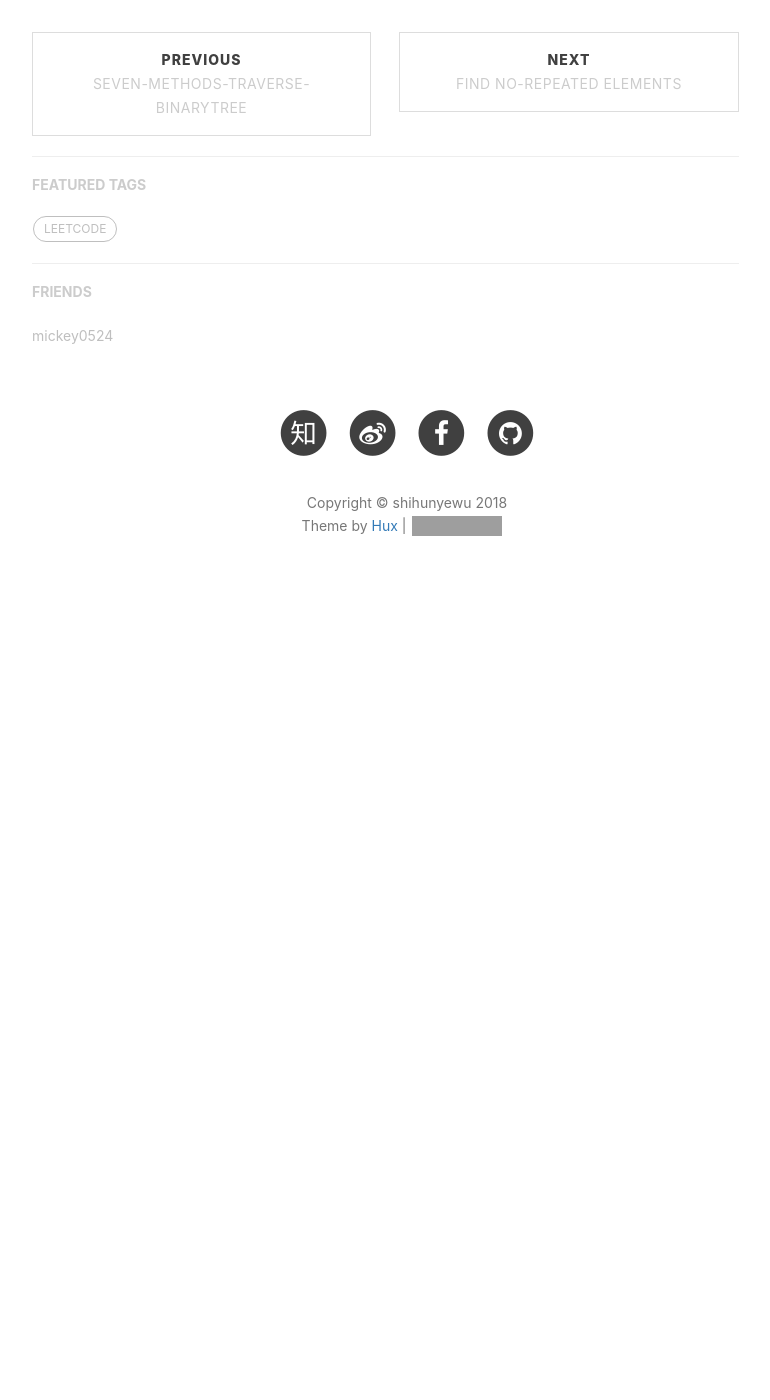
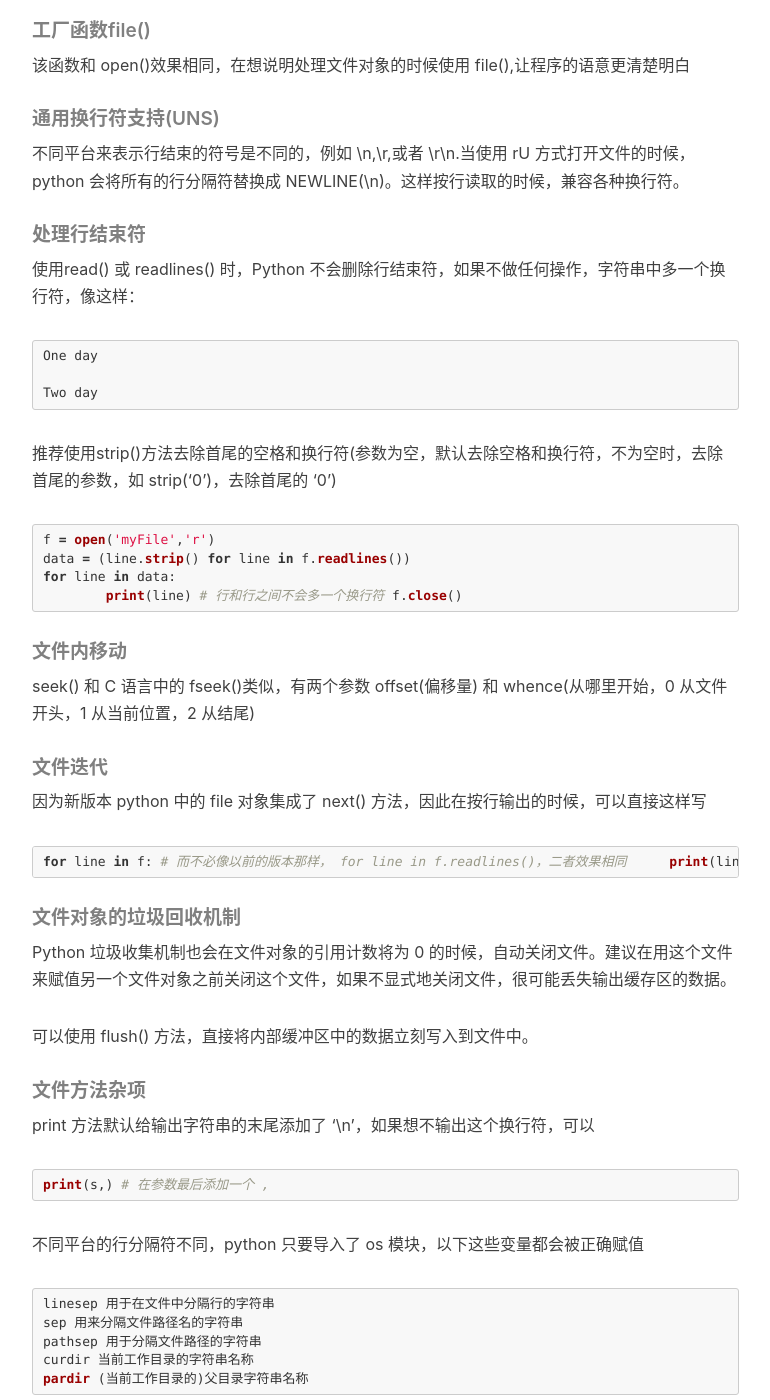
Before and after one commit to shihunyewu/shihunyewu.github.io, a Jekyll site: the page built from _posts/2018-04-03-Python-note.md, in a window 1280 px wide and 1400 px high, scrolled down 14795 px. Shown: the whole window, without its empty margins (233-1003 px from the left). Built offline with Jekyll 4.4.1, drawn with Linux system fonts in a browser that asks for light colours; nearby versions of some CDN libraries; comment, search, counter and statistics services are not loaded; before the commit the page ends 15425 px from its top, so only the background shows below that; some of the changed text lies outside the part shown; grey boxes are pictures that could not be loaded.

Commit message:
python 第九章

````diff
--- a/_posts/2018-04-03-Python-note.md
+++ b/_posts/2018-04-03-Python-note.md
@@ -680,3 +680,113 @@ iter(func,sentinel),用类来创建迭代器，重复调用func，直到迭代
 
 
 ### 第九章 文件和输入输出
+
+##### 工厂函数file()
+
+该函数和 open()效果相同，在想说明处理文件对象的时候使用 file(),让程序的语意更清楚明白
+
+##### 通用换行符支持(UNS)
+
+不同平台来表示行结束的符号是不同的，例如 \n,\r,或者 \r\n.当使用 rU 方式打开文件的时候，python 会将所有的行分隔符替换成 NEWLINE(\n)。这样按行读取的时候，兼容各种换行符。
+
+##### 处理行结束符
+
+使用read() 或 readlines() 时，Python 不会删除行结束符，如果不做任何操作，字符串中多一个换行符，像这样：
+```python
+One day
+
+Two day
+```
+推荐使用strip()方法去除首尾的空格和换行符(参数为空，默认去除空格和换行符，不为空时，去除首尾的参数，如 strip('0')，去除首尾的 '0')
+
+```python
+f = open('myFile','r')
+data = (line.strip() for line in f.readlines())
+for line in data:
+	print(line) # 行和行之间不会多一个换行符
+f.close()
+```
+
+##### 文件内移动
+
+seek() 和 C 语言中的 fseek()类似，有两个参数 offset(偏移量) 和 whence(从哪里开始，0 从文件开头，1 从当前位置，2 从结尾)
+
+##### 文件迭代
+
+因为新版本 python 中的 file 对象集成了 next() 方法，因此在按行输出的时候，可以直接这样写
+
+```python
+for line in f: # 而不必像以前的版本那样， for line in f.readlines()，二者效果相同
+	print(line.strip())
+```
+
+##### 文件对象的垃圾回收机制
+
+Python 垃圾收集机制也会在文件对象的引用计数将为 0 的时候，自动关闭文件。建议在用这个文件来赋值另一个文件对象之前关闭这个文件，如果不显式地关闭文件，很可能丢失输出缓存区的数据。
+
+可以使用 flush() 方法，直接将内部缓冲区中的数据立刻写入到文件中。
+
+##### 文件方法杂项
+
+print 方法默认给输出字符串的末尾添加了 '\\n'，如果想不输出这个换行符，可以
+```python
+print(s,) # 在参数最后添加一个 ,
+```
+
+不同平台的行分隔符不同，python 只要导入了 os 模块，以下这些变量都会被正确赋值
+
+```python
+linesep 用于在文件中分隔行的字符串
+sep 用来分隔文件路径名的字符串
+pathsep 用于分隔文件路径的字符串
+curdir 当前工作目录的字符串名称
+pardir (当前工作目录的)父目录字符串名称
+```
+
+##### truncate([size]) 截断文件
+
+默认从当前截断，输入 size 之后，将文件的前 size 部分截断，即删除 size 之后的部分
+
+##### 标准文件
+
+通过 sys模块 来访问三个标准文件 sys.stdin（标准输入，一般是键盘）,sys.stdout（标准输出，一般为到显示器的缓冲输出） 和 sys.stderr（标准错误，到屏幕的非缓冲输出），print 语句通常输出到 sys.stdout,raw_input() 通常输入到 sys.stdin。
+
+？？需要自己处理好换行符。。。
+
+##### 从 shell 中接收参数
+
+sys.argv，接收参数数组，python 中不设置 sys.argc （即参数个数）
+
+##### 文件系统
+
+有时候会使用 python 来管理一下文件，这时候会用到 os 这个模块的函数。
+
+* remove()/unlink 删除文件
+* rename() 重命名
+* walk() 找到目录树下的所有文件名，相当于递归遍历
+* chdir() 改变工作目录
+* listdir() 列出指定目录下的文件
+* getcwd()  返回当前工作目录
+* mkdir()/mkdirs()  创建目录/创建多层目录
+* rmdir() / removedirs() 删除目录/删除多层目录，只对空目录有效，当目录不为空时，采用 shutil.rmtree()来删除，或者配合 walk() 来删除，效果相同。
+
+os.path 模块中的路径访问函数
+
+* basename() 去掉目录路径，返回文件名，做爬虫时，用过
+* dirname() 去掉文件名，返回目录路径
+* join() 将分离的各部分组合成一个路径名
+* split() 返回(dirname(),basename())元组
+* splitdrive() 返回(dirvename,pathname) 元组，就是目录名和文件名
+* getsize() 返回文件的大小
+* exists() 指定路径是否存在
+* isabs() 路径是否为绝对路径
+* isdir() 指定路劲是否为目录
+* isfile 指定路径是否为文件
+* islink() 是否为符号链接
+* samefile() 是否指向同一个文件
+
+##### 永久存储
+
+python 真是服务周到，当编程者想保留一些信息的时候，又不想使用关系数据库管理系统，python 提供了在这种情景下使用的简单的永久性存储模块。当然，现在 python 已经内置了 SQLite 数据库，这个数据库也很方便。
+
+* pickle 和 marshal模块
````
Also changed, not shown: _posts/2018-04-11-Count-Binary-Substrings.md (added, +22 -0 lines).
